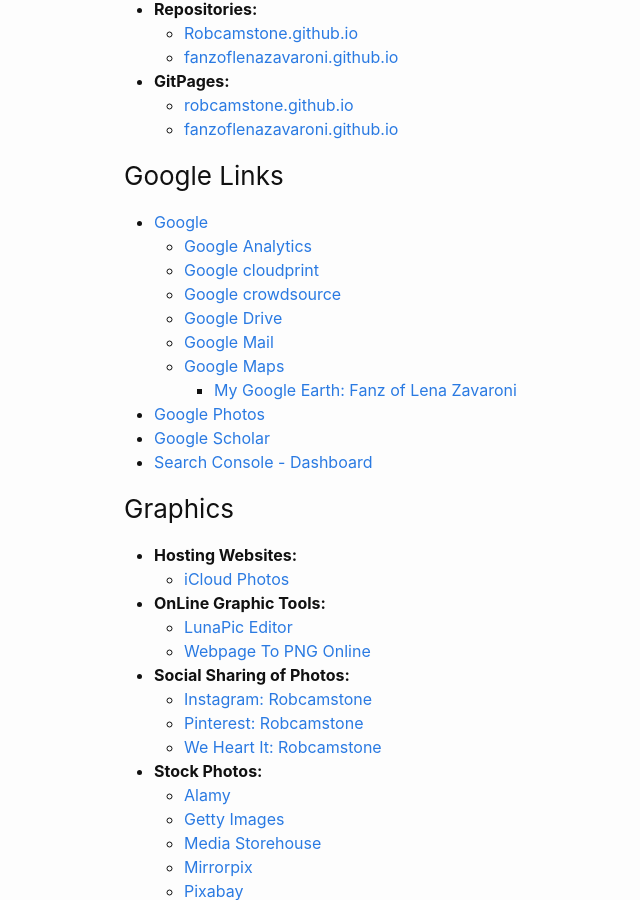
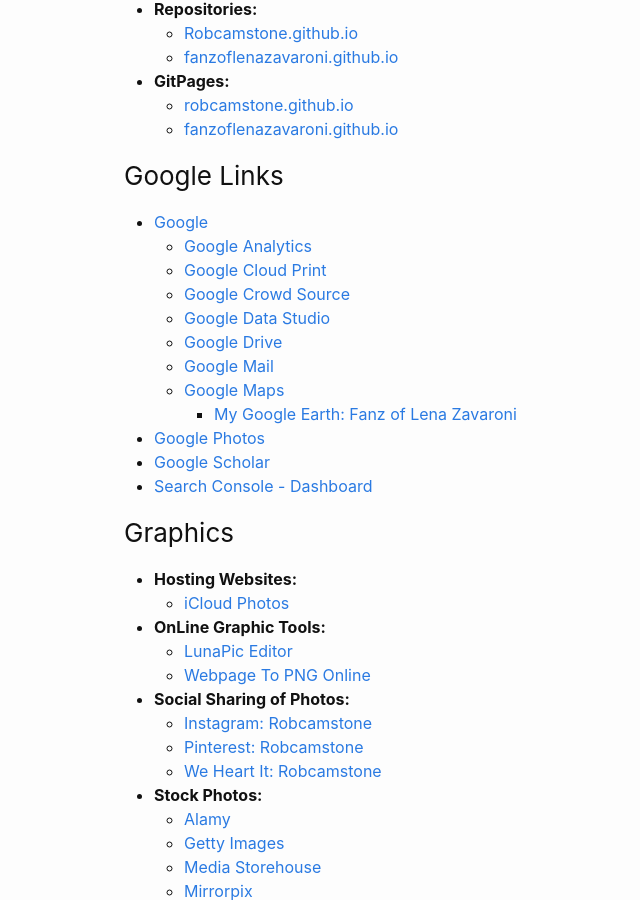
Before and after one commit to Robcamstone/Robcamstone.github.io, a Jekyll site: the page built from bookmarks.md, in a window 1280 px wide and 900 px high, scrolled down 816 px. Shown: the whole window, without its empty margins (146-786 px from the left). Built offline with Jekyll 4.4.1, drawn with Linux system fonts in a browser that asks for light colours; comment, search, counter and statistics services are not loaded.

Commit message:
Update Gemfile, Gemfile.lock, and bookmarks.md

```diff
--- a/Gemfile
+++ b/Gemfile
@@ -8,7 +8,7 @@ source "https://rubygems.org"
 #
 # This will help ensure the proper Jekyll version is running.
 # Happy Jekylling!
-gem "jekyll", "~> 4.1.1"
+gem "jekyll"
 
 # This is the default theme for new Jekyll sites. You may change this to anything you like.
 gem "minima", "~> 2.0"
--- a/bookmarks.md
+++ b/bookmarks.md
@@ -38,8 +38,9 @@ permalink: /bookmarks/
 ### Google Links
 * [Google](https://www.google.com/?gfe_rd=cr&dcr=0&ei=bzHaWeOpIsmT8QfX1I2wDQ&gws_rd=cr&fg=1)
    * [Google Analytics](https://analytics.google.com)
-   * [Google cloudprint](https://www.google.com/cloudprint/#printers)
-   * [Google crowdsource](https://crowdsource.google.com/home)
+   * [Google Cloud Print](https://www.google.com/cloudprint/#printers)
+   * [Google Crowd Source](https://crowdsource.google.com/home)
+   * [Google Data Studio](https://datastudio.google.com/)
    * [Google Drive](https://drive.google.com/drive)
    * [Google Mail](http://gmail.com)
    * [Google Maps](https://www.google.co.uk/maps)
```
Also changed, not shown: Gemfile.lock.
